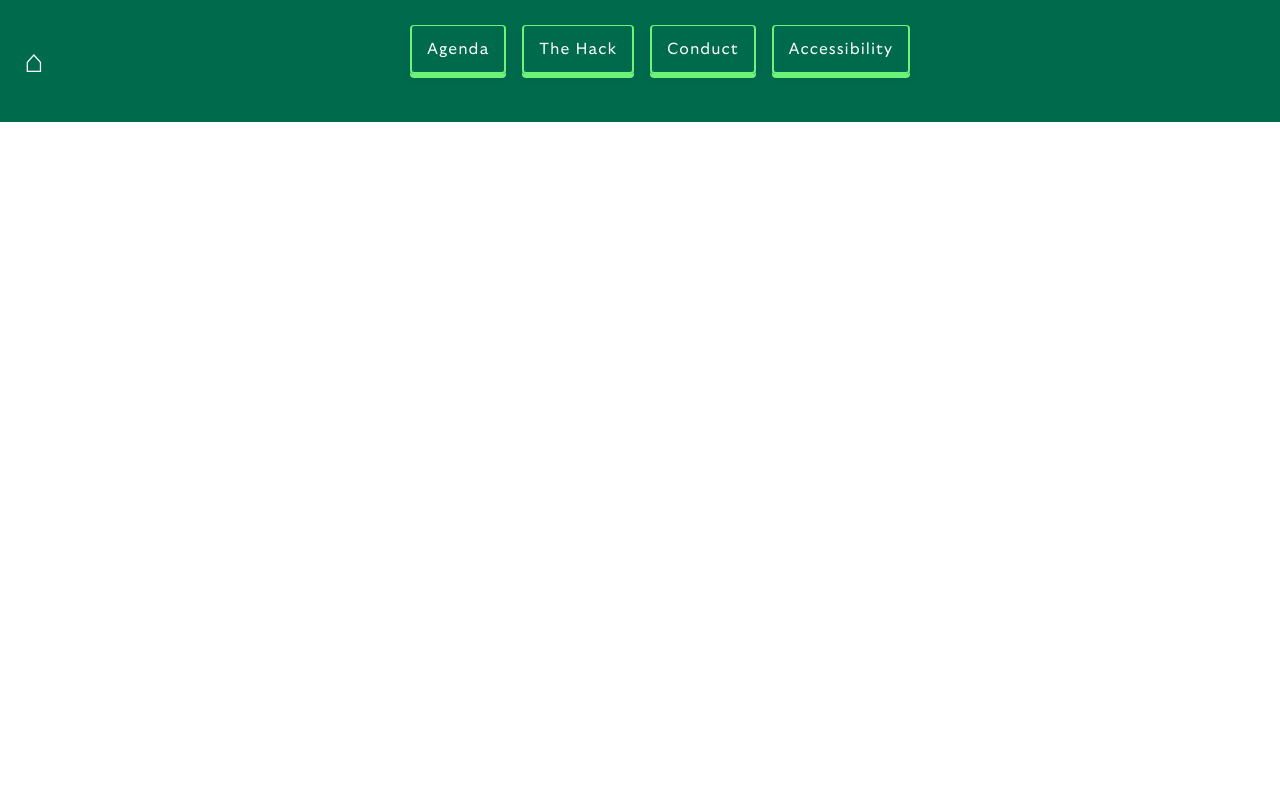
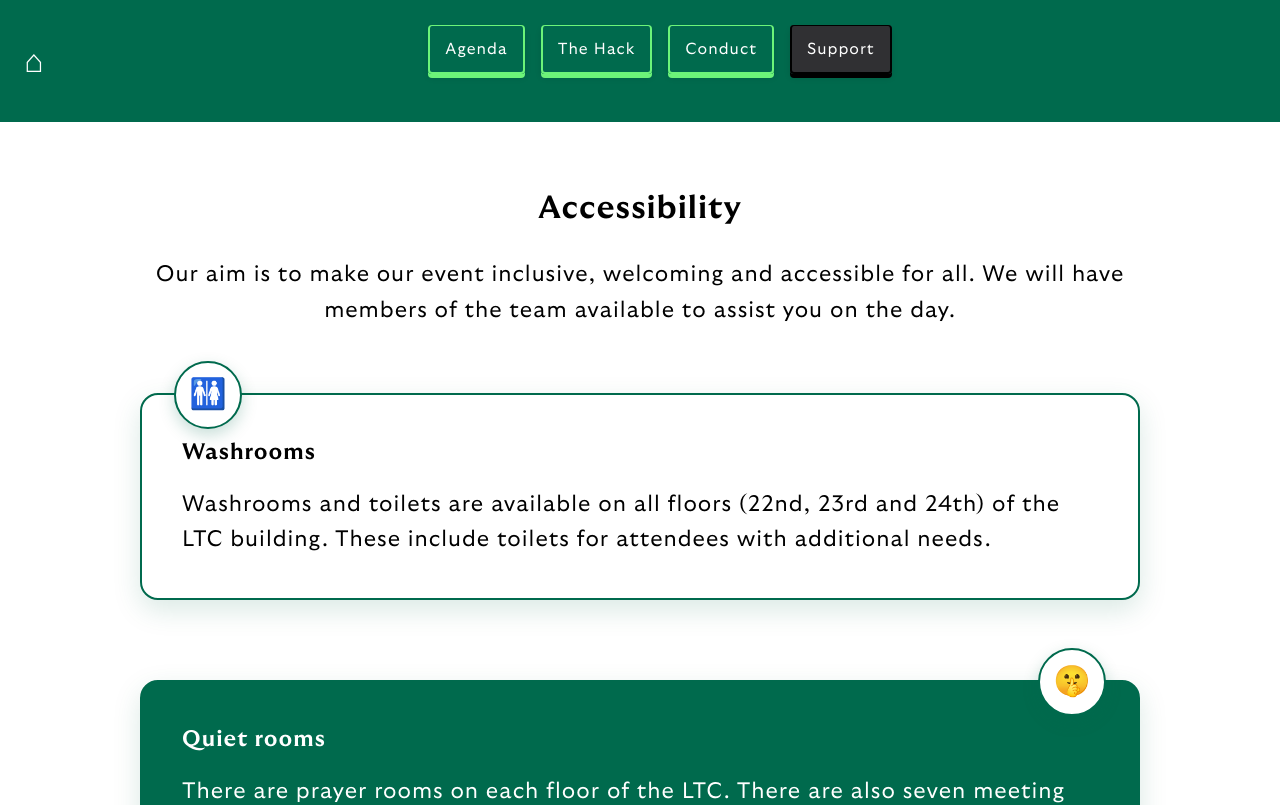
Before and after one commit to Frontier-Team/LTCHackathon, a React (Vite) app: page /#/support in a window 1280 px wide. Shown: the top 805 px of the page. Built offline with nearby package versions, Linux system fonts and the light colour scheme; a web font is replaced by a local one.

Commit message:
Updated Accessibility/Support Page

```diff
--- a/src/App.tsx
+++ b/src/App.tsx
@@ -1,6 +1,6 @@
 import { HashRouter, Route, Routes } from "react-router-dom";
 import { NavBar } from "./components/NavBar";
-import { AccessibilityPage } from "./pages/AccessibilityPage";
+import { SupportPage } from "./pages/SupportPage";
 import { ConductPage } from "./pages/ConductPage";
 import { HomePage } from "./pages/HomePage";
 import { HackersPage } from "./pages/HackersPage";
@@ -18,7 +18,7 @@ export const App = () => {
           <Route path="/agenda" element={<TalkAgendaPage />} />
           <Route path="/hack" element={<HackersPage />} />
           <Route path="/conduct" element={<ConductPage />} />
-          <Route path="/accessibility" element={<AccessibilityPage />} />
+          <Route path="/support" element={<SupportPage />} />
         </Routes>
       </HashRouter>
     </AppThemeProvider>
--- a/src/components/NavBar.tsx
+++ b/src/components/NavBar.tsx
@@ -51,7 +51,7 @@ const links = [
   { to: "/agenda", label: "Agenda" },
   { to: "/hack", label: "The Hack" },
   { to: "/conduct", label: "Conduct" },
-  { to: "/accessibility", label: "Accessibility" },
+  { to: "/support", label: "Support" },
 ];
 
   return (
--- a/src/pages/AccessibilityPage.tsx
+++ /dev/null
@@ -1,65 +0,0 @@
-import { FaDog, FaParking, FaToiletPaper, FaTree, FaWheelchair } from 'react-icons/fa';
-import { Heading, PageContainer, Paragraph } from '../styles/sharedStyles';
-import { ConductParagraph, Icon, ValueCard } from './ConductPage.styled';
-
-export const AccessibilityPage = () => {
-  return (
-    <PageContainer>
-      <Heading>
-        Accessibility
-      </Heading>
-
-      <ConductParagraph>Our aim is to make our event welcoming and accessible for all. We will have members of the team available to assist you on the day.</ConductParagraph>
-
-      {[
-        {
-          title: 'Parking',
-          description:
-            'CodeBase does not have a dedicated parking area. There is on-street pay and display parking. There is also the NCP car park on Castle Terrace.',
-          icon: <FaParking />,
-          aria: 'parking icon',
-        },
-        {
-          title: 'Assistance dogs',
-          description:
-            'You are welcome to bring guide dogs and other recognised assistance dogs into the venue.',
-          icon: <FaDog />,
-          aria: 'assistance dogs icon',
-        },
-        {
-          title: 'Access',
-          description:
-            'Our event will be in the events space on the ground floor. Throughout the building the corridors are wide and it is easy to pass people and other wheelchair users.',
-          icon: <FaWheelchair />,
-          aria: 'wheelchair access icon',
-        },
-        {
-          title: 'Toilets',
-          description:
-            'Accessible toilets are available on the ground floor, opposite the event space.',
-          icon: <FaToiletPaper />,
-          aria: 'toilets icon',
-        },
-        {
-          title: 'Outdoor space',
-          description:
-            'Whilst the building does not have a dedicated outdoor space, there are several benches next to the building with views of the castle.',
-          icon: <FaTree />,
-          aria: 'outdoor space icon',
-        },
-      ].map((item) => (
-        <ValueCard key={item.title}>
-          <Icon aria-label={item.aria}>{item.icon}</Icon>
-          <div>
-            <h2>{item.title}</h2>
-            <Paragraph>{item.description}</Paragraph>
-          </div>
-        </ValueCard>
-      ))}
-
-    </PageContainer>
-
-
-
-  );
-};
--- /dev/null
+++ b/src/pages/SupportPage.styled.tsx
@@ -0,0 +1,109 @@
+import styled from "@emotion/styled";
+
+export const AccessibilityCards = styled.div`
+  display: grid;
+  grid-template-columns: 1fr;
+  gap: 5rem;
+  margin-top: 4rem;
+`;
+
+export const AccessibilityCard = styled.div<{
+  variant: "primary" | "outline";
+  side: "left" | "right";
+}>`
+  position: relative;
+  width: 100%;
+  max-width: 100%;
+  overflow: visible;
+  box-sizing: border-box;
+  padding: 2.5rem;
+  border-radius: 18px;
+  background: ${({ variant, theme }) =>
+    variant === "primary" ? theme.colors.teal : theme.colors.white};
+  color: ${({ variant, theme }) =>
+    variant === "primary" ? theme.colors.white : theme.colors.black};
+  border: 2px solid ${({ theme }) => theme.colors.teal};
+  box-shadow: 0 10px 28px ${({ theme }) => theme.colors.teal}26;
+
+  p {
+    margin: 0;
+  }
+
+  a {
+    text-decoration: underline;
+    text-underline-offset: 3px;
+    text-decoration-thickness: 2px;
+    font-weight: inherit;
+    font-family: inherit;
+    font-size: inherit;
+    line-height: inherit;
+    color: inherit;
+  }
+
+  ${({ variant, theme }) =>
+    variant === "primary"
+      ? `
+    a {
+      color: ${theme.colors.white};
+      text-decoration-color: ${theme.colors.white}40;
+    }
+
+    a:hover,
+    a:focus {
+      color: ${theme.colors.white};
+      text-decoration-color: ${theme.colors.white}80;
+    }
+  `
+      : `
+    a {
+      color: ${theme.colors.teal};
+      text-decoration-color: ${theme.colors.teal}66;
+    }
+
+    a:hover,
+    a:focus {
+      color: ${theme.colors.teal};
+      text-decoration-color: ${theme.colors.teal};
+    }
+  `}
+
+  @media (max-width: 600px) {
+    padding: 2.5rem;
+    border-radius: 14px;
+  }
+`;
+
+export const AccessibilityCardTitle = styled.h2<{ variant: "primary" | "outline" }>`
+  font-size: 1.4rem;
+  font-weight: 700;
+  margin: 0 0 1rem;
+  color: ${({ variant, theme }) =>
+    variant === "primary" ? theme.colors.white : theme.colors.black};
+
+  @media (max-width: ${({ theme }) => theme.breakpoints.sm}) {
+    font-size: 1.1rem;
+    margin-bottom: 0.6rem;
+  }
+`;
+
+export const AccessibilityIconCircle = styled.div<{ side: "left" | "right" }>`
+  position: absolute;
+  top: 0;
+  ${({ side }) => (side === "left" ? "left: 2rem;" : "right: 2rem;")}
+  transform: translateY(-50%);
+
+  width: 64px;
+  height: 64px;
+  border-radius: 50%;
+  background: ${({ theme }) => theme.colors.white};
+  border: 2px solid ${({ theme }) => theme.colors.teal};
+  display: flex;
+  align-items: center;
+  justify-content: center;
+  font-size: 30px;
+  box-shadow: 0 6px 16px ${({ theme }) => theme.colors.teal}38;
+
+  @media (max-width: 600px) {
+    ${({ side }) => (side === "left" ? "left: 1.25rem;" : "right: 1.25rem;")}
+  }
+`;
--- /dev/null
+++ b/src/pages/SupportPage.tsx
@@ -0,0 +1,108 @@
+import { CenteredParagraph, Heading, PageContainer, Paragraph } from "../styles/sharedStyles";
+import {
+  AccessibilityCards,
+  AccessibilityCard,
+  AccessibilityIconCircle,
+  AccessibilityCardTitle,
+} from "./SupportPage.styled";
+
+const accessibilityItems = [
+  {
+    title: "Washrooms",
+    description:
+      "Washrooms and toilets are available on all floors (22nd, 23rd and 24th) of the LTC building. These include toilets for attendees with additional needs.",
+    emoji: "🚻",
+  },
+  {
+    title: "Quiet rooms",
+    description:
+      "There are prayer rooms on each floor of the LTC. There are also seven meeting rooms which can act as ‘Thinking/Strategy’ rooms should the teams need them. Please be aware that these rooms will have a time limit as they will be available for all teams.",
+    emoji: "🤫",
+  },
+  {
+    title: "Attendees",
+    description:
+      "There will be around 220 guests at this event.",
+    emoji: "👥",
+  },
+  {
+    title: "Disability / Additional Assistance",
+    description: (
+      <>
+        We strive to create an event where everyone can succeed. This means removing barriers, offering reasonable adjustments, and ensuring accessible tools and flexible arrangements. If you need any adjustments on the day, speak to an organiser or supporter. Or email us in advance at {}
+        <a href="mailto:IP&Ihackathon@lloydsbanking.com">IP&amp;Ihackathon@lloydsbanking.com</a>
+      </>
+    ),
+    emoji: "♿",
+  },
+  {
+    title: "Food",
+    description: (
+      <>
+        Snacks will be served throughout the day, and lunch will also be provided. Your dietary requirements were taken during registration and will be catered for. If you need to discuss anything further, please speak to an organiser or supporter. Or email us in advance at {}
+        <a href="mailto:IP&Ihackathon@lloydsbanking.com">IP&amp;Ihackathon@lloydsbanking.com</a>
+      </>
+    ),
+    emoji: "🍽️",
+  },
+  {
+    title: "Sight",
+    description:
+      "Dress for comfort — wear what you feel comfortable in. There may be flash photography as we will have photographers. Videographers using large lights may also be present.",
+    emoji: "👀",
+  },
+  {
+    title: "Sound",
+    description:
+      "Hackathon events are generally loud. Networking and collaborating are encouraged. Music may play at the start and end of the event. Sound speakers and microphones will be in use. Bring sound-cancelling equipment if helpful.",
+    emoji: "🔊",
+  },
+  {
+    title: "Smell",
+    description:
+      "We have asked colleagues not to wear fragrance where possible.",
+    emoji: "👃",
+  },
+  {
+    title: "Touch",
+    description:
+      "There will be silent screens showing signage.",
+    emoji: "🫳",
+  },
+];
+
+export const SupportPage = () => {
+  return (
+    <PageContainer>
+      <Heading>Accessibility</Heading>
+
+      <CenteredParagraph>
+        Our aim is to make our event inclusive, welcoming and accessible for all. We will
+        have members of the team available to assist you on the day.
+      </CenteredParagraph>
+
+      <AccessibilityCards>
+        {accessibilityItems.map((item, index) => {
+          const variant = index % 2 === 0 ? "outline" : "primary";
+          const side = index % 2 === 0 ? "left" : "right";
+
+          return (
+            <AccessibilityCard key={item.title} variant={variant} side={side}>
+              <AccessibilityIconCircle side={side}>
+                {item.emoji}
+              </AccessibilityIconCircle>
+
+              <div>
+                <AccessibilityCardTitle variant={variant}>
+                  {item.title}
+                </AccessibilityCardTitle>
+
+                <Paragraph>{item.description}</Paragraph>
+              </div>
+            </AccessibilityCard>
+          );
+        })}
+      </AccessibilityCards>
+    </PageContainer>
+  );
+};
```
